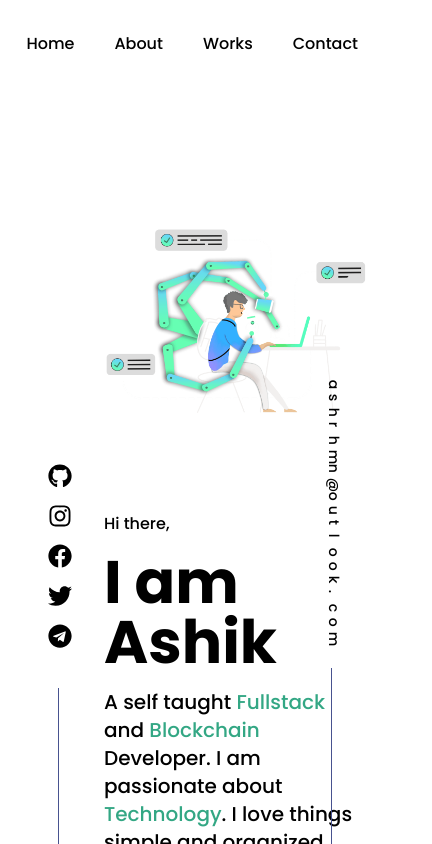
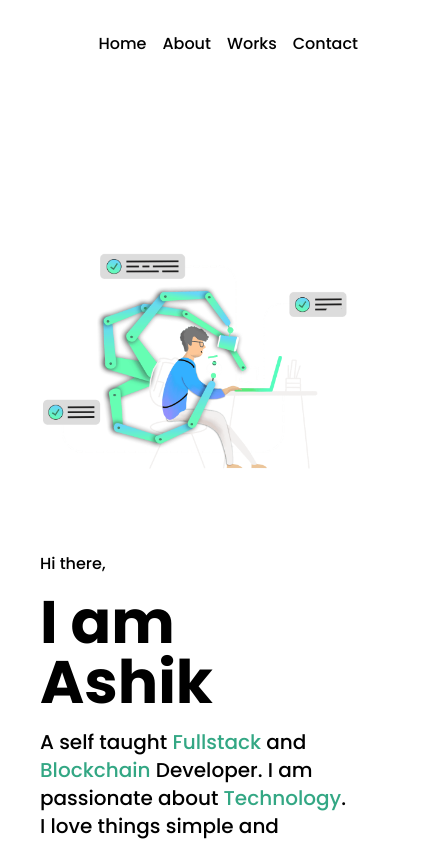
Before and after one commit to ashrhmn/portfolio-next-js, a Next.js app: page / in a window 390 px wide. Shown: the top 844 px of the page, 432 px wide, since content can reach past the window. Built offline with nearby package versions, Linux system fonts and the light colour scheme.

Commit message:
fix responsiveness

```diff
--- a/components/Layout.tsx
+++ b/components/Layout.tsx
@@ -12,14 +12,14 @@ import {
 const Layout = ({ children }: { children: any }) => {
   return (
     <div className="dark:bg-darkBg dark:text-white min-h-screen">
-      <nav className="flex justify-end gap-x-10 p-8">
+      <nav className="flex justify-end gap-x-4 md:gap-x-10 p-8">
         <Link href={`/`}>Home</Link>
         <Link href={`/about`}>About</Link>
         <Link href={`/works`}>Works</Link>
         <Link href={`/contact`}>Contact</Link>
       </nav>
-      <div className="p-10 flex gap-x-10">
-        <div className="flex flex-col gap-4 social-links">
+      <div className="p-10 flex flex-col-reverse md:flex-row gap-x-10">
+        <div className="flex justify-center md:justify-start md:flex-col gap-4 md:fixed md:top-[55%] md:left-[3rem] md:h-[45%] md:after:contents-[''] md:after:bg-[#47528f] md:after:inline-block md:after:absolute md:after:left-[0.6rem] md:after:w-[1px] md:after:h-[100%] md:after:top-[14rem]">
           <Link href={`https://github.com/ashrhmn`} passHref>
             <FaGithub className="h-6 w-6 cursor-pointer" />
           </Link>
@@ -36,8 +36,8 @@ const Layout = ({ children }: { children: any }) => {
             <FaTelegram className="h-6 w-6 cursor-pointer" />
           </Link>
         </div>
-        <div className="max-w-[1200px] px-16 mx-auto">{children}</div>
-        <div className="side-email">
+        <div className="max-w-[1200px] my-10 md:px-16 mx-auto">{children}</div>
+        <div className="fixed top-[45%] right-[3rem] h-[55%] after:contents-[''] after:bg-[#47528f] after:inline-block after:absolute after:right-[0.6rem] after:w-[1px] after:h-[100%] after:top-[18rem] hidden md:block">
           <Link href={`mailto:ashrhmn@outlook.com`} passHref>
             <a className="text-sm leading-[1]">
               {Array.from("ashrhmn@outlook.com").map((l, i) => (
--- a/package.json
+++ b/package.json
@@ -8,7 +8,6 @@
     "lint": "next lint"
   },
   "dependencies": {
-    "framer-motion": "^6.3.3",
     "next": "12.0.7",
     "react": "17.0.2",
     "react-dom": "17.0.2",
--- a/styles/globals.css
+++ b/styles/globals.css
@@ -41,41 +41,3 @@ a {
         transform: translateY(0);
     }
 }
-
-.social-links {
-    position: fixed;
-    top: 55%;
-    left: 3rem;
-    height: 45%;
-    z-index: 10;
-}
-
-.social-links::after {
-    content: "";
-    background: #47528f;
-    display: inline-block;
-    position: absolute;
-    left: 0.6rem;
-    width: 1px;
-    height: 100%;
-    top: 14rem;
-}
-
-.side-email {
-    position: fixed;
-    top: 45%;
-    right: 3rem;
-    height: 55%;
-    z-index: 10;
-}
-
-.side-email::after {
-    content: "";
-    background: #47528f;
-    display: inline-block;
-    position: absolute;
-    right: 0.6rem;
-    width: 1px;
-    height: 100%;
-    top: 18rem;
-}
```
Also changed, not shown: 1 other file (tests, documents, lock files or other folders).
